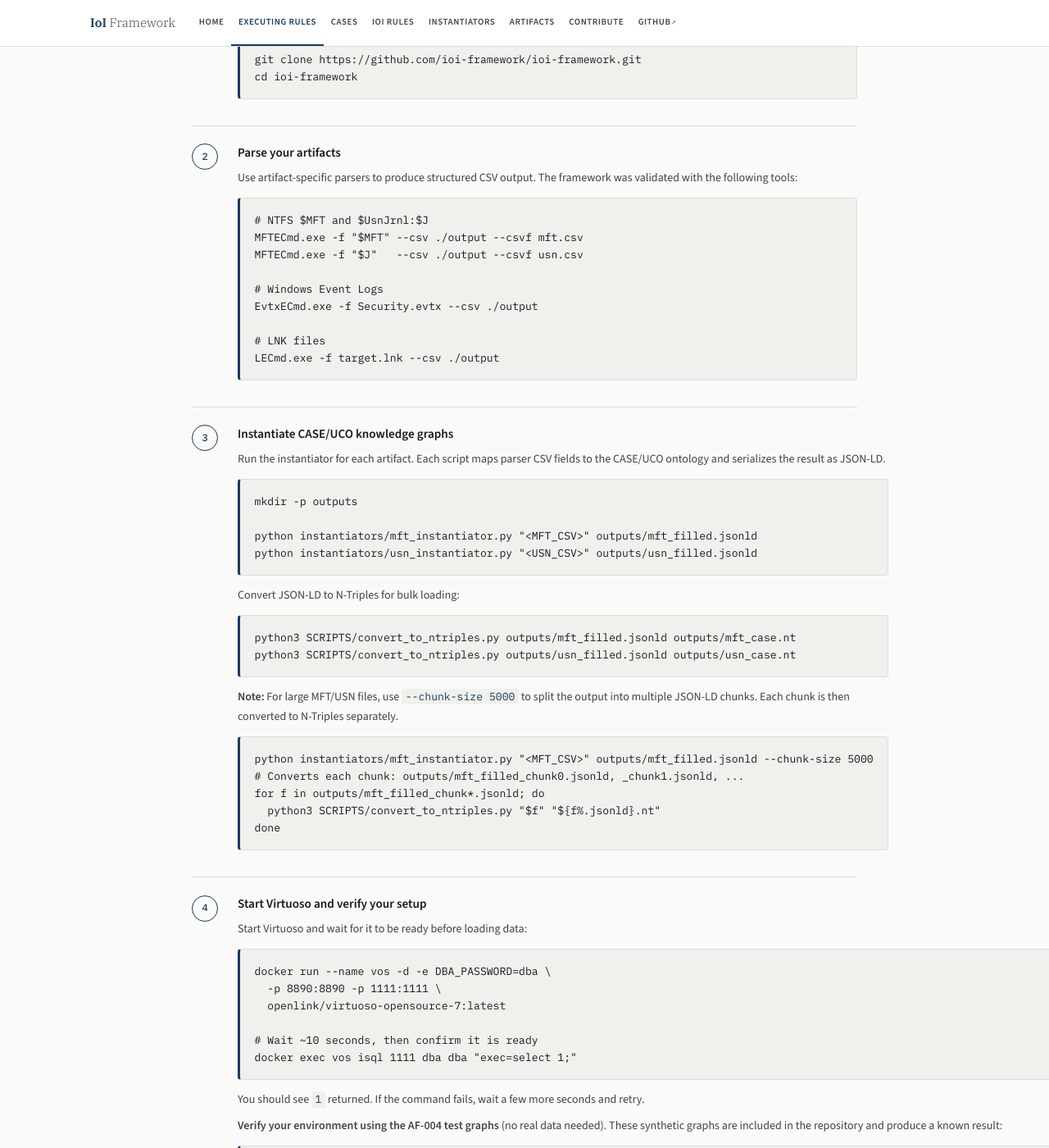
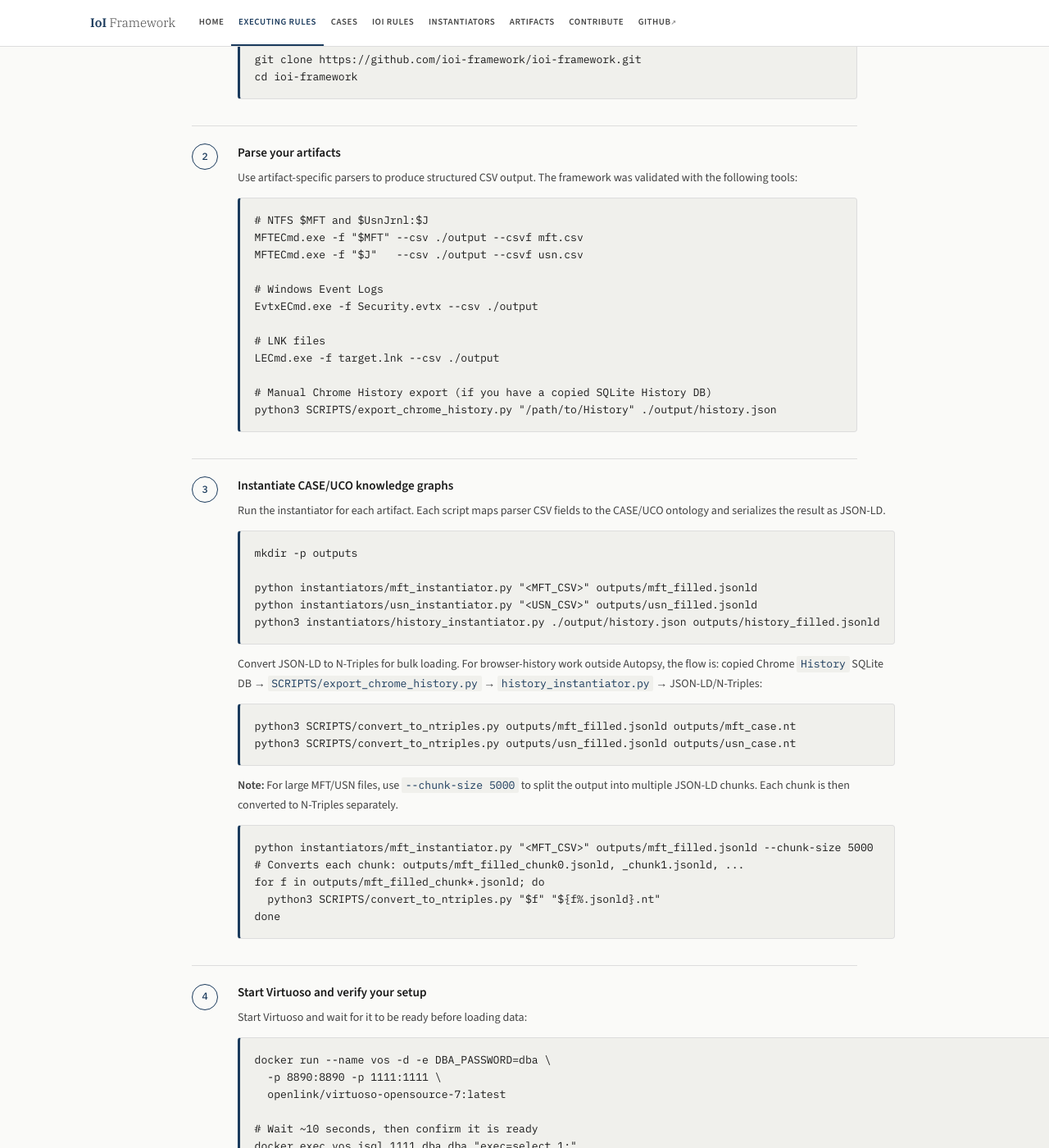
Before and after one commit to ioi-framework/ioi-framework.github.io, a Jekyll site: the page built from quickstart.md, in a window 1280 px wide and 1400 px high, scrolled down 821 px. Shown: the whole window at 82% size. Built offline with Jekyll 4.4.1, drawn with Linux system fonts in a browser that asks for light colours.

Commit message:
document browser history exporter on website

```diff
--- a/quickstart.md
+++ b/quickstart.md
@@ -55,7 +55,10 @@ MFTECmd.exe -f "$J"   --csv ./output --csvf usn.csv
 EvtxECmd.exe -f Security.evtx --csv ./output
 
 # LNK files
-LECmd.exe -f target.lnk --csv ./output</code></pre>
+LECmd.exe -f target.lnk --csv ./output
+
+# Manual Chrome History export (if you have a copied SQLite History DB)
+python3 SCRIPTS/export_chrome_history.py "/path/to/History" ./output/history.json</code></pre>
       </div>
     </div>
 
@@ -67,8 +70,9 @@ LECmd.exe -f target.lnk --csv ./output</code></pre>
         <pre><code>mkdir -p outputs
 
 python instantiators/mft_instantiator.py "&lt;MFT_CSV&gt;" outputs/mft_filled.jsonld
-python instantiators/usn_instantiator.py "&lt;USN_CSV&gt;" outputs/usn_filled.jsonld</code></pre>
-        <p>Convert JSON-LD to N-Triples for bulk loading:</p>
+python instantiators/usn_instantiator.py "&lt;USN_CSV&gt;" outputs/usn_filled.jsonld
+python3 instantiators/history_instantiator.py ./output/history.json outputs/history_filled.jsonld</code></pre>
+        <p>Convert JSON-LD to N-Triples for bulk loading. For browser-history work outside Autopsy, the flow is: copied Chrome <code>History</code> SQLite DB → <code>SCRIPTS/export_chrome_history.py</code> → <code>history_instantiator.py</code> → JSON-LD/N-Triples:</p>
         <pre><code>python3 SCRIPTS/convert_to_ntriples.py outputs/mft_filled.jsonld outputs/mft_case.nt
 python3 SCRIPTS/convert_to_ntriples.py outputs/usn_filled.jsonld outputs/usn_case.nt</code></pre>
         <p><strong>Note:</strong> For large MFT/USN files, use <code>--chunk-size 5000</code> to split the output into multiple JSON-LD chunks. Each chunk is then converted to N-Triples separately.</p>
```
Also changed, not shown: artifacts.md (+4 -3 lines), 2 other files.
